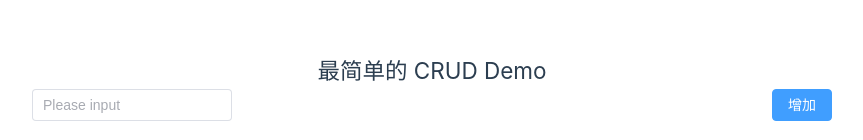
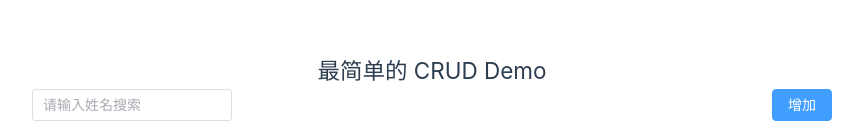
Before and after one commit to ldz59/vue3-demo, a Vue app: page / in a window 1280 px wide. Shown: the part 177-317 px from the top of the page, without its empty margins (200-1063 px from the left). Built offline with nearby package versions, Linux system fonts and the light colour scheme.

Commit message:
feat : 完成搜索功能

```diff
--- a/src/App.vue
+++ b/src/App.vue
@@ -6,7 +6,7 @@
     </div>
     <!-- 功能 -->
     <div class="query-box">
-      <el-input class="query-input" v-model="queryInput" placeholder="Please input" />
+      <el-input class="query-input" v-model="queryInput" placeholder="请输入姓名搜索" @input="handleQueryName" />
       <div class="btn-list">
         <el-button type="primary" @click="handleAdd">增加</el-button>
         <el-button type="danger" @click="handleDelList" v-if="multipleSelection.length>0">删除</el-button>
@@ -116,6 +116,7 @@
       address: 'No. 189, Grove St, Los Angeles',
     },
   ])
+  let tableDataCopy = Object.assign(tableData.value)
   let multipleSelection = ref([])
   let dialogFormVisible = ref(false)
   let tableForm = ref({
@@ -129,6 +130,21 @@
 
 
   // 方法
+  // 搜索
+  const handleQueryName = (val) => {
+    // console.log(queryInput);
+    // console.log(val);
+
+    // 数据
+    console.log(val.length);
+
+    if(val.length > 0) {
+      tableData.value = tableData.value.filter(item => (item.name).toLowerCase().match(val.toLowerCase()))
+    } else {
+      tableData.value = tableDataCopy
+    }
+
+  }
   // 删除一条
   const handleRowDel = ({id}) => {
     console.log(id)
```
